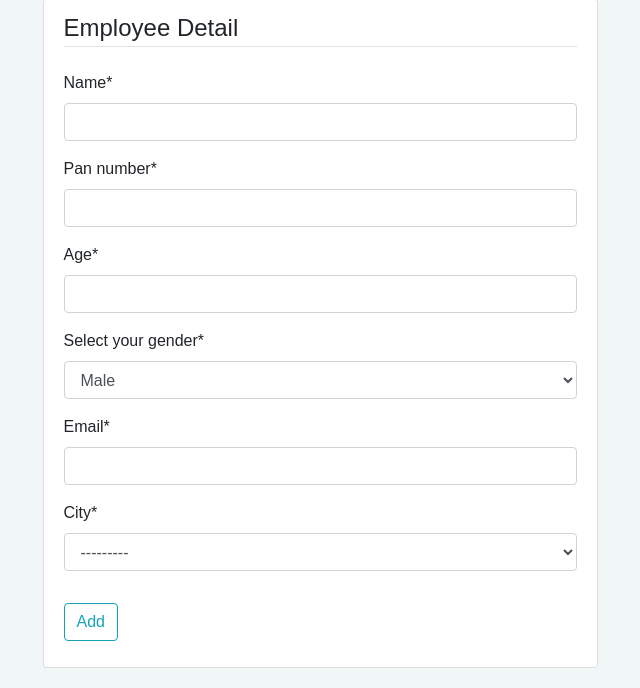
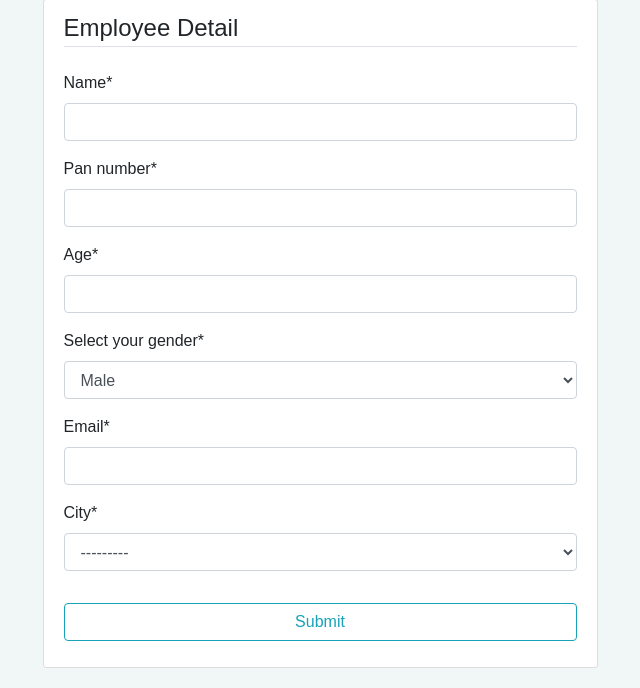
Before and after one commit to im-variable/Hannnovit-assignment, a Django app: page /employee/ in a window 1280 px wide. Shown: the part 120-808 px from the top of the page, without its empty margins (320-960 px from the left). Run offline with Django 3.2, Linux system fonts and the light colour scheme; data that the repository does not hold is empty; some libraries are stand-ins or nearby versions.

Commit message:
employee.html

```diff
--- a/app/templates/app/employee.html
+++ b/app/templates/app/employee.html
@@ -11,7 +11,9 @@
       {{ form|crispy }}
     </fieldset>
     <div class="form-group">
-      <button class="btn btn-outline-info" type="submit">Add</button>
+      <button class="btn btn-outline-info btn-block" type="submit">
+        Submit
+      </button>
     </div>
   </form>
 </div>
```
